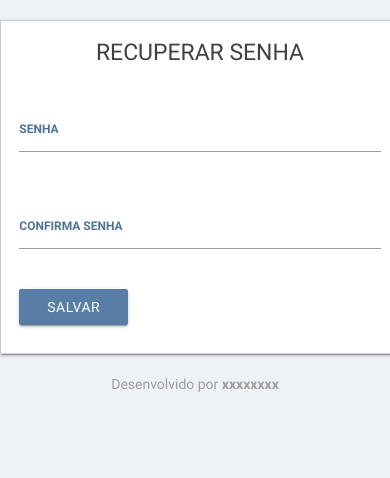
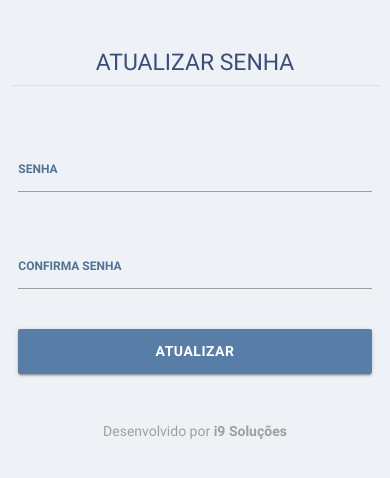
Before and after one commit to sistemaswebxyz/controle-de-caixa, a PHP site: page /login/resetSenha.php in a window 390 px wide. Shown: the top 478 px of the page. Run offline with PHP 8.4, Linux system fonts and the light colour scheme; a user stored in the database is signed in; some libraries are stand-ins or nearby versions.

Commit message:
Ajustando layout

```diff
--- /dev/null
+++ b/assets/css/responsive.css
@@ -0,0 +1,36 @@
+@media screen and (max-width: 680px){
+  /*Área de Login*/
+  .container-login{;
+    margin-top: 10%;
+  }
+  .logo-login img{
+    height: 50px;
+  }
+  .login{
+    background-color: transparent;
+    box-shadow: none;
+    border: none;
+    width: 100%;
+  }
+  .container-login button{
+    min-width: 100%;
+    height: 45px;
+    font-weight: bold;
+  }
+  .alert-danger{
+    height: 30px;
+  }
+  .header-reset-senha{
+    /*color: #587ea7;*/
+    font-weight: bold;
+  }
+  .header-reset-senha > h5{
+  }
+  .h5-reset{
+    color: #3b4e78 !important;
+    /*color: #f5f5f5 !important;*/
+  }
+}
+@media screen and (max-width: 680px) and (orientation: landscape) {
+
+}
--- a/login/resetSenha.php
+++ b/login/resetSenha.php
@@ -13,12 +13,18 @@ session_start();
     <title></title>
     <link rel="stylesheet" href="../assets/materialize/css/materialize.min.css">
     <link rel="stylesheet" href="../assets/css/app.css">
+    <link rel="stylesheet" href="../assets/css/responsive.css">
     <script type="text/javascript" src="../js/reset.js"></script>
   </head>
   <body>
       <div class="center container-login">
+        <div class="row header-reset-senha">
+          <div class="col s12 ">
+            <h5 class="h5-reset">ATUALIZAR SENHA</h5>
+            <div class="divider"></div>
+          </div>
+        </div>
         <div class="row login z-depth-1">
-          <h5 style="color:#404040; ">RECUPERAR SENHA</h5>
           <div class="row">
             <div class="col s12 m12 l12" id="alert"></div>
           </div>
@@ -35,14 +41,16 @@ session_start();
                 </div>
             </div>
               <div class="row">
-                <div class="col">
-                    <button onclick="reset.doReset(event)"  class="btn blue" >SALVAR</button>
+                <div class="col s12">
+                    <button onclick="reset.doReset(event)"  class="btn blue" >ATUALIZAR</button>
                 </div>
             </div>
           </div>
             <span class="grey-text">
-              Desenvolvido por
-                <a href="#" class="grey-text darken-1 desenvolvido">xxxxxxxx</a>
+              <div class="row">
+                Desenvolvido por
+                <a href="#" class="grey-text darken-1 desenvolvido">i9 Soluções</a>
+              </div>
             </span>
         </div>
   </body>
```
Also changed, not shown: index.php (+8 -4 lines).
